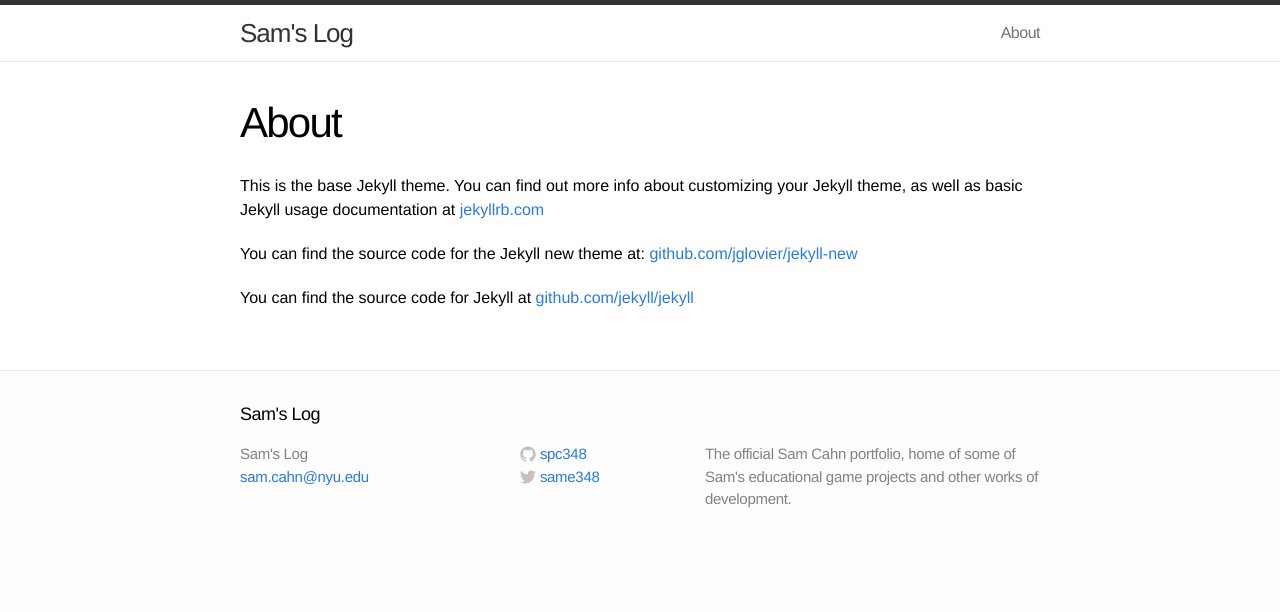
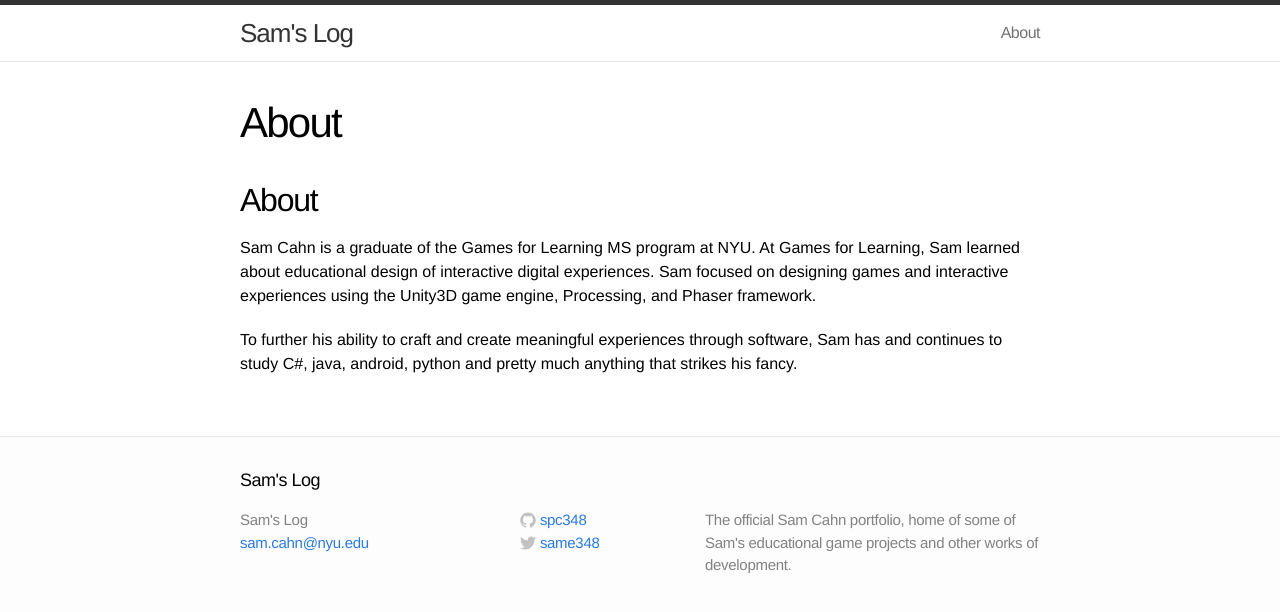
Before and after one commit to spc348/spc348.github.io, a Jekyll site: the page built from about.md, in a window 1280 px wide. Shown: the top 612 px of the page. Built offline with Jekyll 4.4.1, drawn with Linux system fonts in a browser that asks for light colours.

Commit message:
updated about

```diff
--- a/about.md
+++ b/about.md
@@ -4,8 +4,8 @@ title: About
 permalink: /about/
 ---
 
-This is the base Jekyll theme. You can find out more info about customizing your Jekyll theme, as well as basic Jekyll usage documentation at [jekyllrb.com](http://jekyllrb.com/)
+## About
 
-You can find the source code for the Jekyll new theme at: [github.com/jglovier/jekyll-new](https://github.com/jglovier/jekyll-new)
+Sam Cahn is a graduate of the Games for Learning MS program at NYU. At Games for Learning, Sam learned about educational design of interactive digital experiences. Sam focused on designing games and interactive experiences using the Unity3D game engine, Processing, and Phaser framework.
 
-You can find the source code for Jekyll at [github.com/jekyll/jekyll](https://github.com/jekyll/jekyll)
+To further his ability to craft and create meaningful experiences through software, Sam has and continues to study C#, java, android, python and pretty much anything that strikes his fancy.
```
